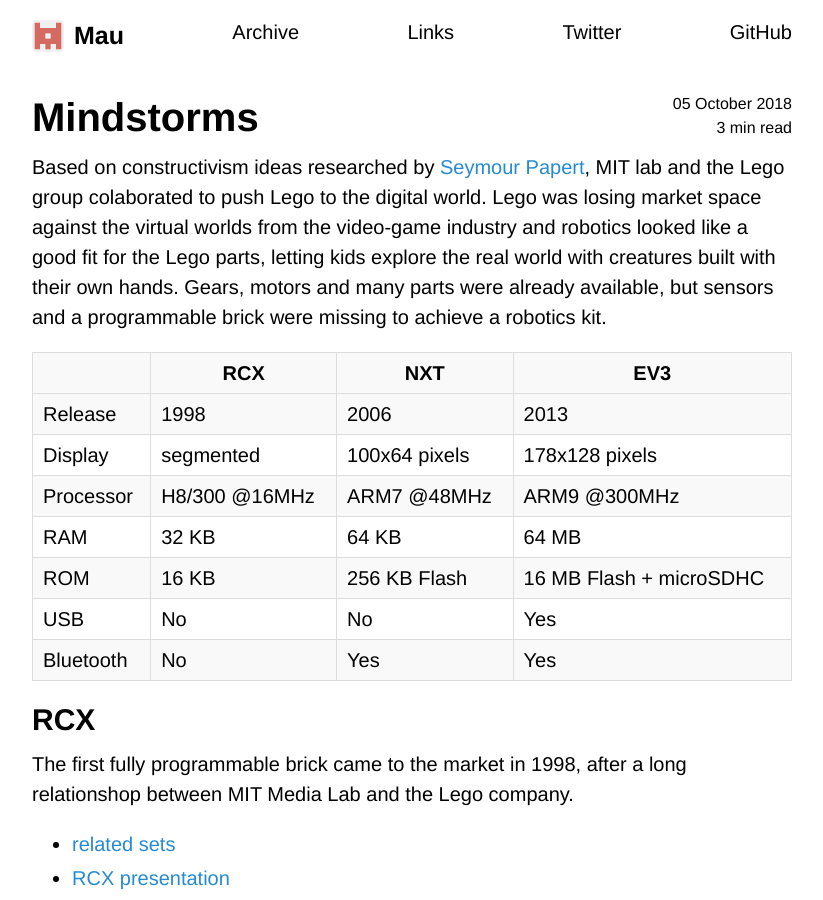
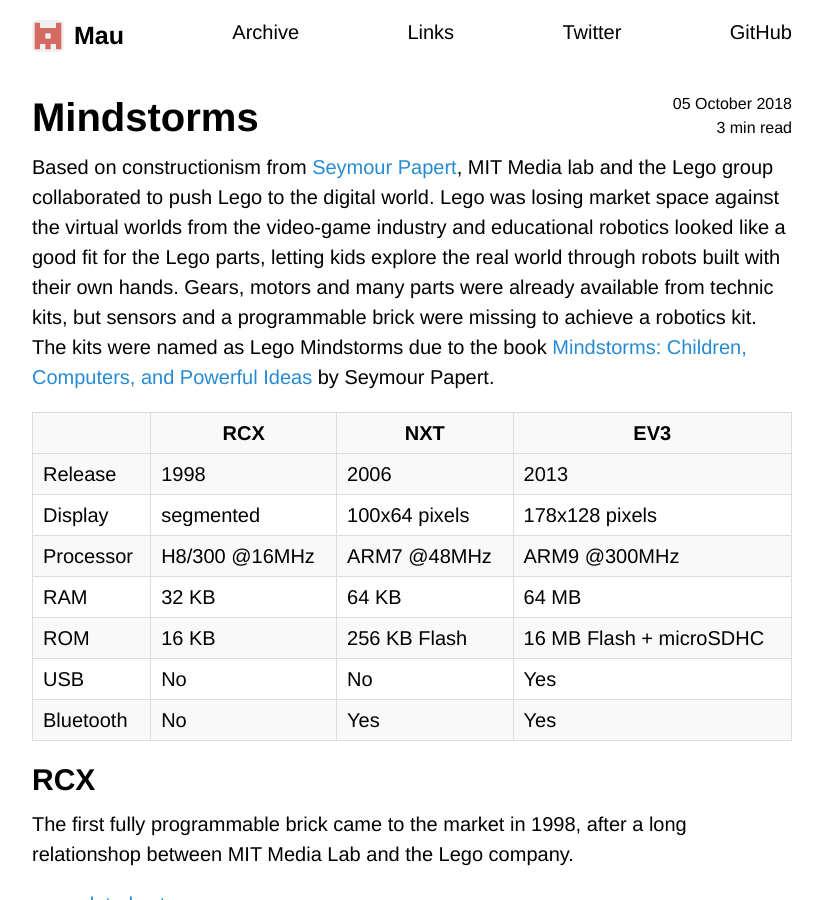
Before and after one commit to Maumagnaguagno/maumagnaguagno.github.io, a Jekyll site: the page built from mindstorms.md, in a window 1280 px wide and 900 px high. Shown: the whole window, without its empty margins (228-1051 px from the left). Built offline with Jekyll 4.4.1, drawn with Linux system fonts in a browser that asks for light colours; our own code applies the rules of GitHub Pages for plain Markdown files.

Commit message:
Improve Mindstorms intro

```diff
--- a/mindstorms.md
+++ b/mindstorms.md
@@ -7,9 +7,10 @@ hidden: true
 ---
 
 # Mindstorms
-Based on constructivism ideas researched by [Seymour Papert](https://en.wikipedia.org/wiki/Seymour_Papert), MIT lab and the Lego group colaborated to push Lego to the digital world.
-Lego was losing market space against the virtual worlds from the video-game industry and robotics looked like a good fit for the Lego parts, letting kids explore the real world with creatures built with their own hands.
-Gears, motors and many parts were already available, but sensors and a programmable brick were missing to achieve a robotics kit.
+Based on constructionism from [Seymour Papert](https://en.wikipedia.org/wiki/Seymour_Papert), MIT Media lab and the Lego group collaborated to push Lego to the digital world.
+Lego was losing market space against the virtual worlds from the video-game industry and educational robotics looked like a good fit for the Lego parts, letting kids explore the real world through robots built with their own hands.
+Gears, motors and many parts were already available from technic kits, but sensors and a programmable brick were missing to achieve a robotics kit.
+The kits were named as Lego Mindstorms due to the book [Mindstorms: Children, Computers, and Powerful Ideas](https://en.wikipedia.org/wiki/Mindstorms:_Children,_Computers,_and_Powerful_Ideas) by Seymour Papert.
 
 || RCX | NXT | EV3
 --- | --- | --- | ---
```
